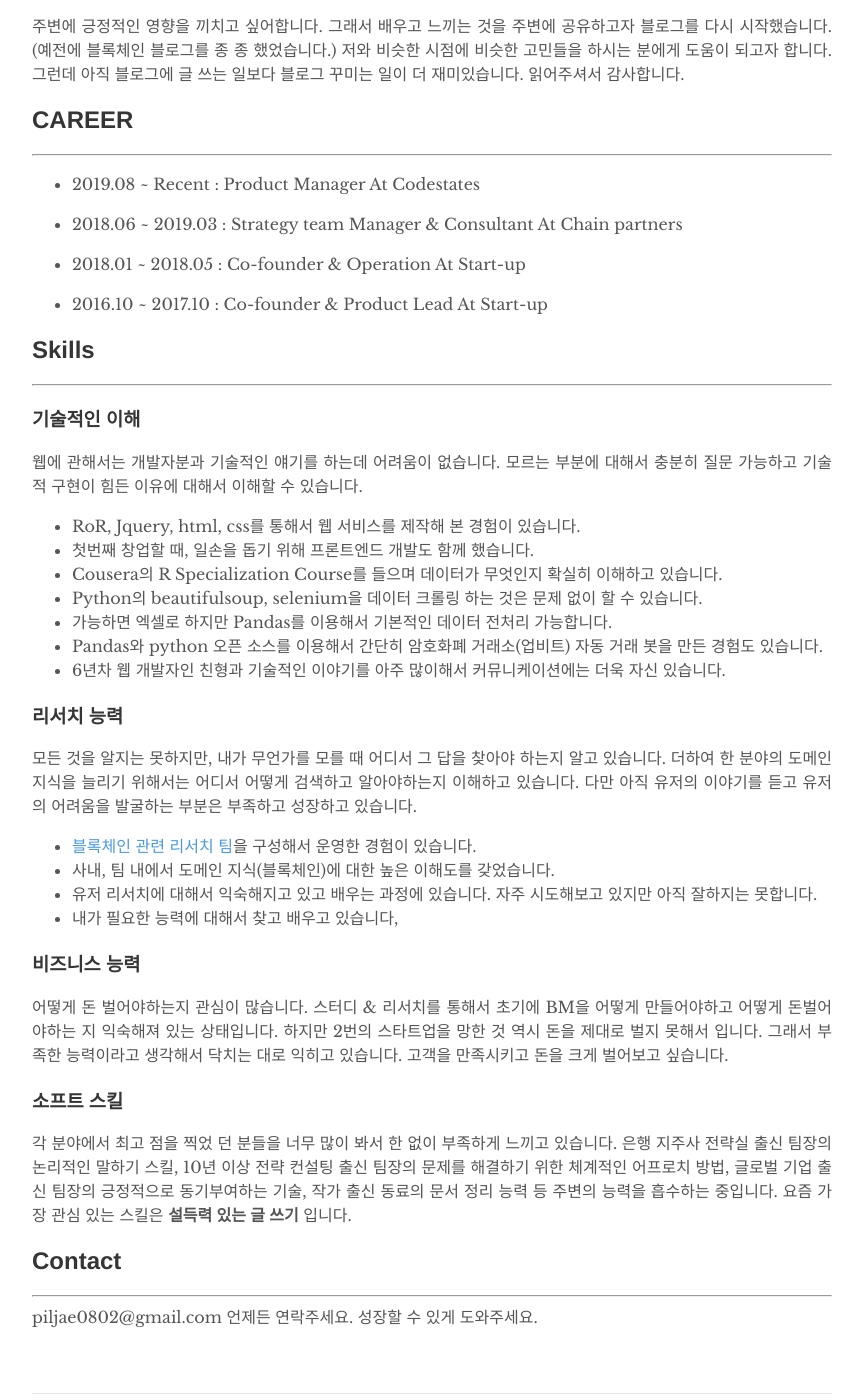
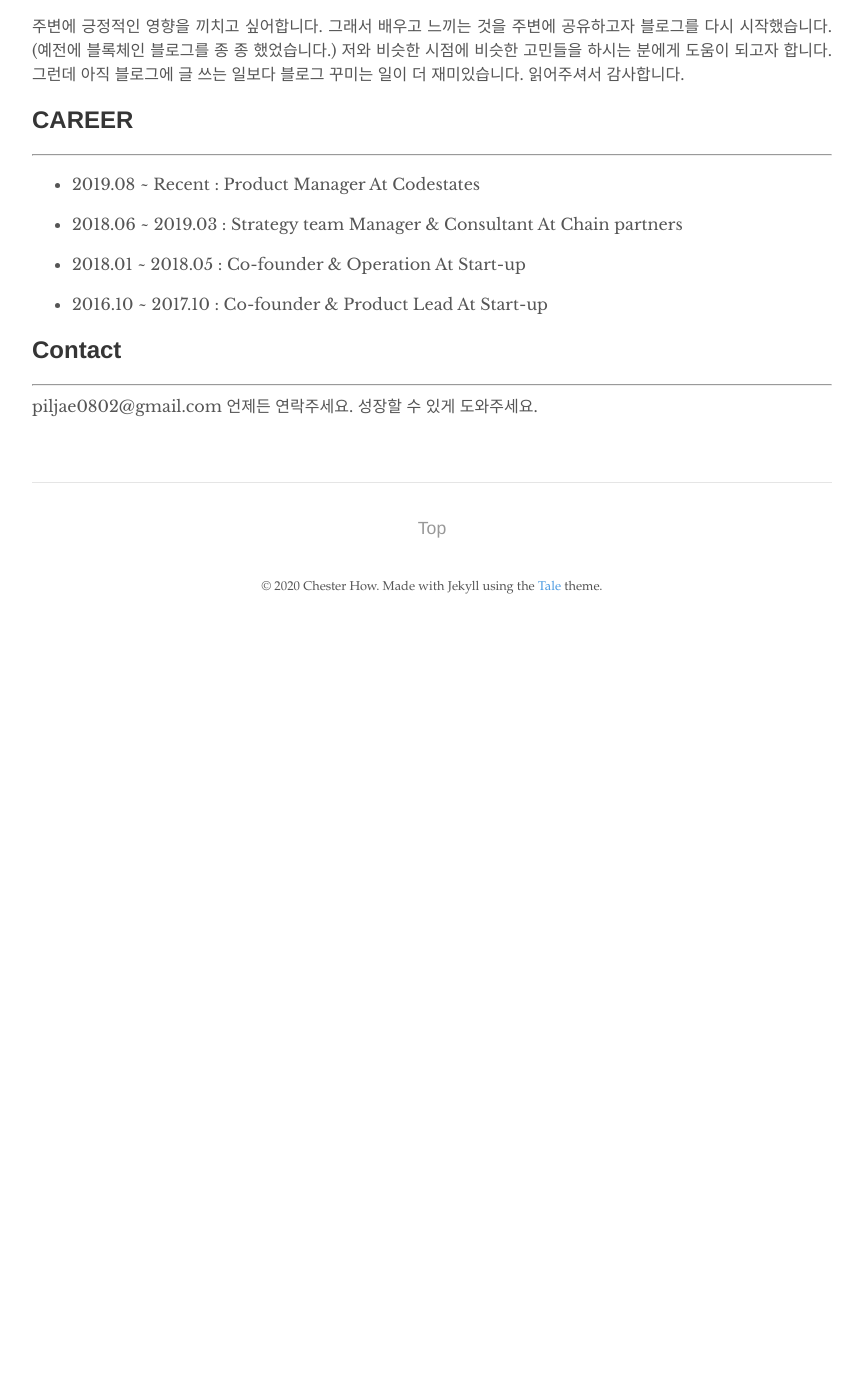
Before and after one commit to piljae0802/piljae0802.github.io, a Jekyll site: the page built from _pages/about.md, in a window 1280 px wide and 1400 px high, scrolled down 641 px. Shown: the whole window, without its empty margins (208-1071 px from the left). Built offline with Jekyll 4.4.1, drawn with Linux system fonts in a browser that asks for light colours; after the commit the page ends 1271 px from its top, so only the background shows below that.

Commit message:
Update about.md

```diff
--- a/_pages/about.md
+++ b/_pages/about.md
@@ -33,35 +33,6 @@ published: true
 
 
 
-## Skills
--------
-### 기술적인 이해
-웹에 관해서는 개발자분과 기술적인 얘기를 하는데 어려움이 없습니다. 모르는 부분에 대해서 충분히 질문 가능하고 기술적 구현이 힘든 이유에 대해서 이해할 수 있습니다.
-
-- RoR, Jquery, html, css를 통해서 웹 서비스를 제작해 본 경험이 있습니다.
-- 첫번째 창업할 때, 일손을 돕기 위해 프론트엔드 개발도 함께 했습니다.
-- Cousera의 R Specialization Course를 들으며 데이터가 무엇인지 확실히 이해하고 있습니다.
-- Python의 beautifulsoup, selenium을 데이터 크롤링 하는 것은 문제 없이 할 수 있습니다.
-- 가능하면 엑셀로 하지만 Pandas를 이용해서 기본적인 데이터 전처리 가능합니다.
-- Pandas와 python 오픈 소스를 이용해서 간단히 암호화폐 거래소(업비트) 자동 거래 봇을 만든 경험도 있습니다.
-- 6년차 웹 개발자인 친형과 기술적인 이야기를 아주 많이해서 커뮤니케이션에는 더욱 자신 있습니다.
-
-
-### 리서치 능력
- 모든 것을 알지는 못하지만, 내가 무언가를 모를 때 어디서 그 답을 찾아야 하는지 알고 있습니다. 더하여 한 분야의 도메인 지식을 늘리기 위해서는 어디서 어떻게 검색하고 알아야하는지 이해하고 있습니다. 다만 아직 유저의 이야기를 듣고 유저의 어려움을 발굴하는 부분은 부족하고 성장하고 있습니다.
-
-- [블록체인 관련 리서치 팀](https://steemit.com/@kblock)을 구성해서 운영한 경험이 있습니다.
-- 사내, 팀 내에서 도메인 지식(블록체인)에 대한 높은 이해도를 갖었습니다.
-- 유저 리서치에 대해서 익숙해지고 있고 배우는 과정에 있습니다. 자주 시도해보고 있지만 아직 잘하지는 못합니다.
-- 내가 필요한 능력에 대해서 찾고 배우고 있습니다,
-
-### 비즈니스 능력
- 어떻게 돈 벌어야하는지 관심이 많습니다. 스터디 & 리서치를 통해서 초기에 BM을 어떻게 만들어야하고 어떻게 돈벌어야하는 지 익숙해져 있는 상태입니다. 하지만 2번의 스타트업을 망한 것 역시 돈을 제대로 벌지 못해서 입니다. 그래서 부족한 능력이라고 생각해서 닥치는 대로 익히고 있습니다. 고객을 만족시키고 돈을 크게 벌어보고 싶습니다.
-
-### 소프트 스킬
- 각 분야에서 최고 점을 찍었 던 분들을 너무 많이 봐서 한 없이 부족하게 느끼고 있습니다. 은행 지주사 전략실 출신 팀장의 논리적인 말하기 스킬, 10년 이상 전략 컨설팅 출신 팀장의 문제를 해결하기 위한 체계적인 어프로치 방법, 글로벌 기업 출신 팀장의 긍정적으로 동기부여하는 기술, 작가 출신 동료의 문서 정리 능력 등 주변의 능력을 흡수하는 중입니다.
-  요즘 가장 관심 있는 스킬은 **설득력 있는 글 쓰기** 입니다.
-
 
 ## Contact
 -------------
```
